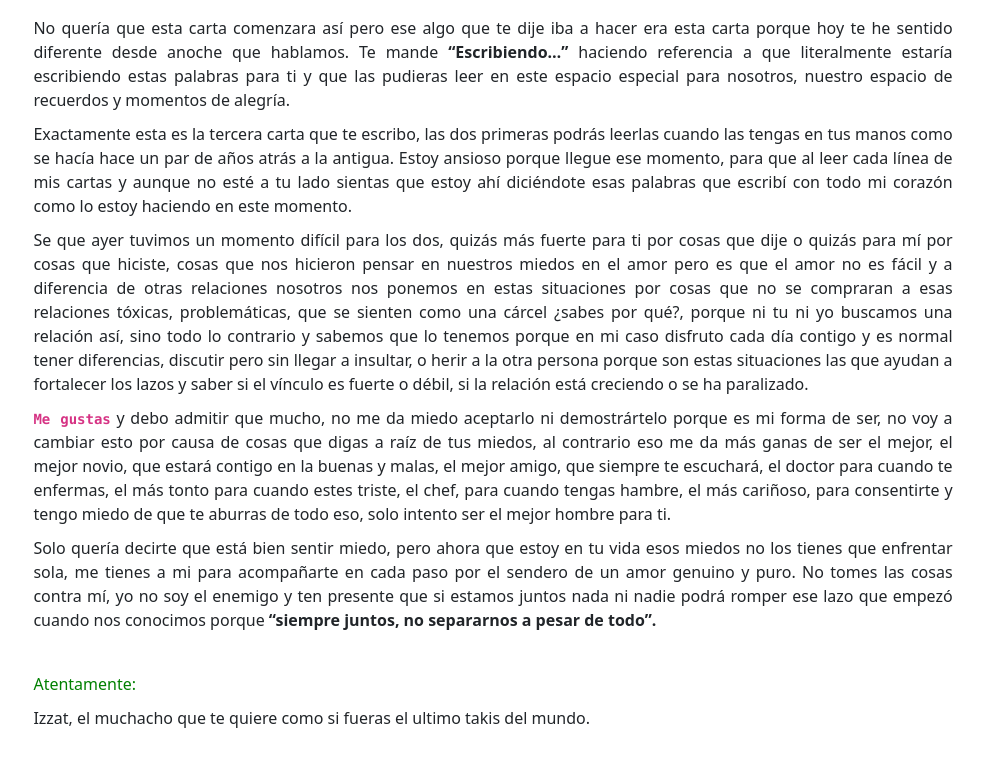
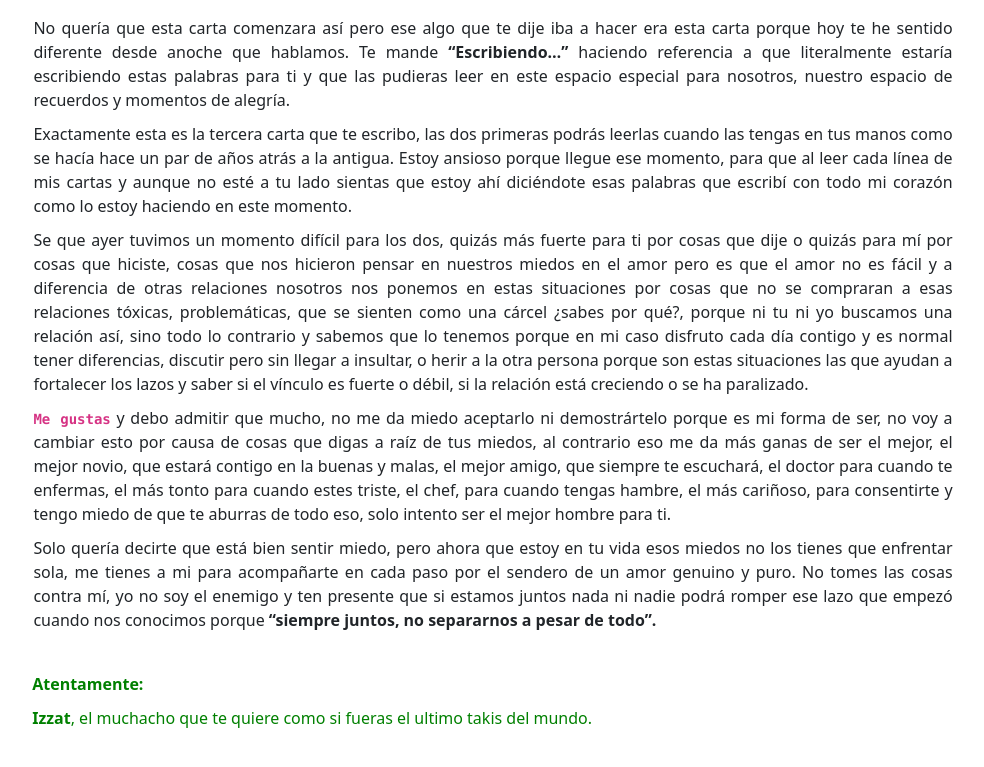
Before and after one commit to izzatt/4month, a plain HTML site: page carta.html in a window 1280 px wide. Shown: the part 171-938 px from the top of the page, without its empty margins (147-1131 px from the left). Drawn offline with nearby package versions, Linux system fonts and the light colour scheme.

Commit message:
Update carta.html

```diff
--- a/carta.html
+++ b/carta.html
@@ -34,12 +34,11 @@
               Solo quería decirte que está bien sentir miedo, pero ahora que estoy en tu vida esos miedos no los tienes que enfrentar sola, me tienes a mi para acompañarte en cada paso por el sendero de un amor genuino y puro. No tomes las cosas contra mí, yo no soy el enemigo y ten presente que si estamos juntos nada ni nadie podrá romper ese lazo que empezó cuando nos conocimos porque
               <strong>“siempre juntos, no separarnos a pesar de todo”.</strong>
             </p>
-            <p class="firma">
-              Atentamente:
-            </p>
-            <p>
-              Izzat, el muchacho que te quiere como si fueras el ultimo takis del mundo.
-            </p>
+            <div class="firma">
+              <p><strong>Atentamente:</strong></p>
+              <p><strong> Izzat</strong>, el muchacho que te quiere como si fueras el ultimo takis del mundo.</p>
+            </div>
+
           </div>
           <!--<div class="text-center">
               <button class="volver"><a href="index.html">INICIO</a></button>
```
